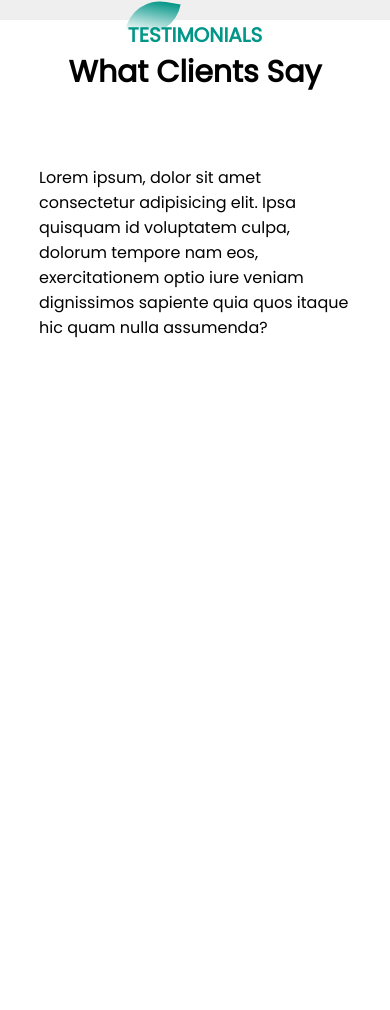
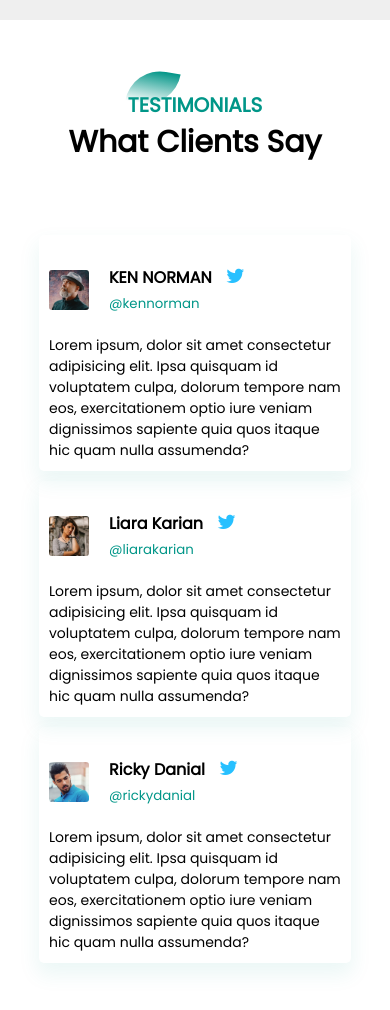
Before and after one commit to abuemkezeChu/barber-shop, a plain HTML site: page index.html in a window 390 px wide. Shown: the part 3579-4589 px from the top of the page. Before the commit the page ends 3919 px from the top, so only its background shows below. Drawn offline with Linux system fonts and the light colour scheme.

Commit message:
implement responsive design
testimonial section

```diff
--- a/index.html
+++ b/index.html
@@ -150,10 +150,32 @@
       </div>
       <div class="testimonial-row">
         <div class="testimonial-col">
+          <div class="user">
+            <img src="img/img-1.jpg" alt="">
+            <div class="user-info"><h4>KEN NORMAN <i class="fa fa-twitter"></i></h4>
+              <small>@kennorman</small>
+            </div>
+          </div>
           <p>Lorem ipsum, dolor sit amet consectetur adipisicing elit. Ipsa quisquam id voluptatem culpa, dolorum tempore nam eos, exercitationem optio iure veniam dignissimos sapiente quia quos itaque hic quam nulla assumenda?</p>
         </div>
-        <div class="testimonial-col"></div>
-        <div class="testimonial-col"></div>
+          <div class="testimonial-col">
+            <div class="user">
+              <img src="img/img-2.jpg" alt="">
+              <div class="user-info"><h4>Liara Karian <i class="fa fa-twitter"></i></h4>
+                <small>@liarakarian</small>
+              </div>
+            </div>
+            <p>Lorem ipsum, dolor sit amet consectetur adipisicing elit. Ipsa quisquam id voluptatem culpa, dolorum tempore nam eos, exercitationem optio iure veniam dignissimos sapiente quia quos itaque hic quam nulla assumenda?</p>
+          </div>
+        <div class="testimonial-col">
+            <div class="user">
+              <img src="img/img-3.jpg" alt="">
+              <div class="user-info"><h4>Ricky Danial <i class="fa fa-twitter"></i></h4>
+                <small>@rickydanial</small>
+              </div>
+            </div>
+            <p>Lorem ipsum, dolor sit amet consectetur adipisicing elit. Ipsa quisquam id voluptatem culpa, dolorum tempore nam eos, exercitationem optio iure veniam dignissimos sapiente quia quos itaque hic quam nulla assumenda?</p>
+        </div>
       </div>
     </section>
 
--- a/style.css
+++ b/style.css
@@ -310,6 +310,10 @@ hr{
   }
 }
 
+#testimonial{
+  width: 100%;
+  padding: 70px 0;
+}
 .testimonial-row{
    width: 80%;
    margin: auto;
@@ -318,3 +322,45 @@ hr{
    align-items: flex-start;
    flex-wrap: wrap;
 }
+
+.testimonial-col{
+  flex-basis: 28%;
+  padding: 10px;
+  margin-bottom: 10px;
+  border-radius: 5px;
+  box-shadow: 0 10px 20px 2px #00968814;
+  cursor: pointer;
+  transition: .5s;
+}
+
+.testimonial-col p{
+  font-size: 14px;
+}
+
+.user{
+  display: flex;
+  align-items: center;
+  margin: 20px 0;
+}
+.user img{
+  width: 40px;
+  margin-right: 20px;
+  border-radius: 3px ;
+}
+.user-info .fa{
+  margin-left: 10px;
+  color: #27c0ff;
+  font-size: 20px;
+}
+.user-info small{
+  color:#009688;
+}
+
+.testimonial-col:hover{
+  transform: translateY(-7px);
+}
+@media screen and (max-width: 770px) {
+  .testimonial-col{
+    flex-basis: 100%;
+  }
+}
```
